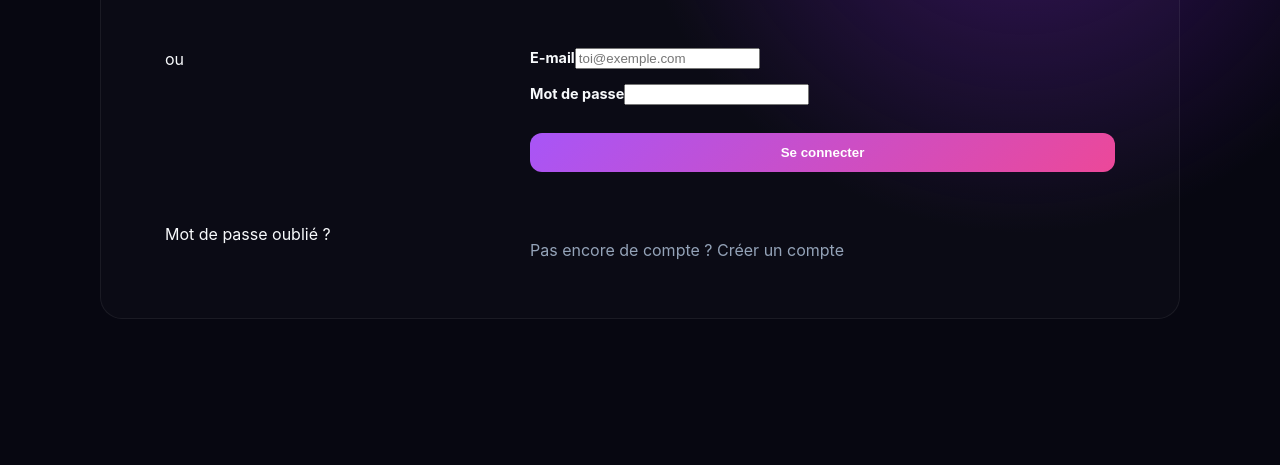
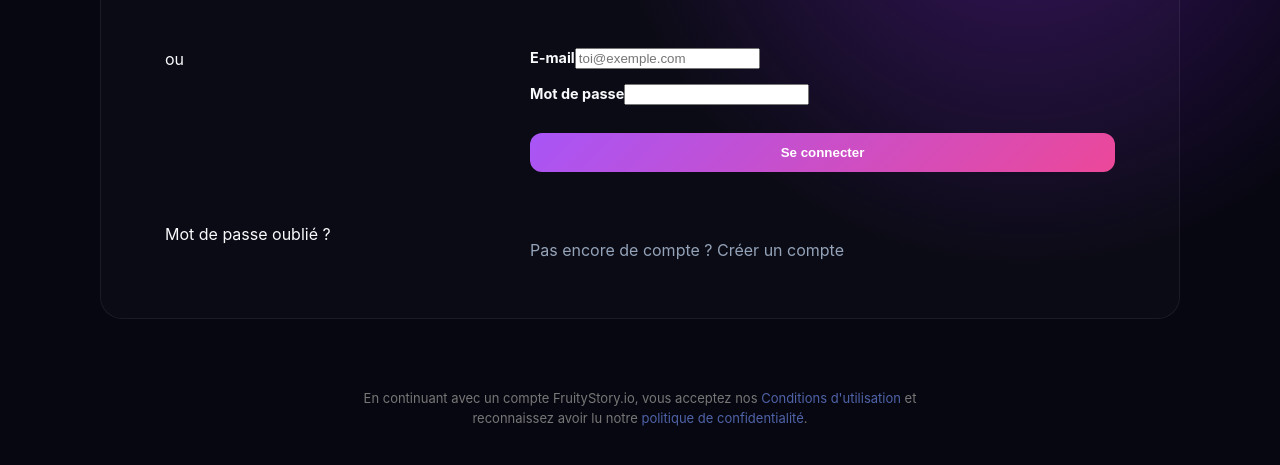
Before and after one commit to helenekoffiaya3-byte/FruityStory.io, a website: page auth.html in a window 1280 px wide. Shown: the part 217-682 px from the top of the page. Drawn offline with Linux system fonts and the light colour scheme.

Commit message:
feat: add privacy notice to login screen

```diff
--- a/auth.html
+++ b/auth.html
@@ -1 +1 @@
-<!doctype html><html lang="fr"><head><meta charset="utf-8"><meta name="viewport" content="width=device-width,initial-scale=1"><title>FruityStory.io — Connexion</title><link rel="stylesheet" href="/styles.css"><script src="https://www.google.com/recaptcha/api.js" async defer></script></head><body><main class="page auth"><div class="brand">🍓 FruityStory.io</div><section class="generator"><h1>Connexion</h1><button class="btn secondary" type="button">Continuer avec Google</button><div class="divider">ou</div><form action="#" method="post"><label>E-mail<input type="email" name="email" required placeholder="toi@exemple.com"></label><label>Mot de passe<input type="password" name="password" required></label><div class="g-recaptcha" data-sitekey="6LdQW40tAAAAAJz7jTQyDxRPKON8TxsGc254Q-mC"></div><button class="btn primary" type="submit">Se connecter</button></form><a href="#">Mot de passe oublié ?</a><p>Pas encore de compte ? <a href="#">Créer un compte</a></p></section></main></body></html>
+<!doctype html><html lang="fr"><head><meta charset="utf-8"><meta name="viewport" content="width=device-width,initial-scale=1"><title>FruityStory.io — Connexion</title><link rel="stylesheet" href="/styles.css"><script src="https://www.google.com/recaptcha/api.js" async defer></script><style>.auth-legal{margin:28px auto 0;max-width:620px;text-align:center;color:#777;font-size:13px;line-height:1.5;padding:0 18px 24px}.auth-legal a{color:#4f63a8;text-decoration:none}.auth-legal a:hover{text-decoration:underline}</style></head><body><main class="page auth"><div class="brand">🍓 FruityStory.io</div><section class="generator"><h1>Connexion</h1><button class="btn secondary" type="button">Continuer avec Google</button><div class="divider">ou</div><form action="#" method="post"><label>E-mail<input type="email" name="email" required placeholder="toi@exemple.com"></label><label>Mot de passe<input type="password" name="password" required></label><div class="g-recaptcha" data-sitekey="6LdQW40tAAAAAJz7jTQyDxRPKON8TxsGc254Q-mC"></div><button class="btn primary" type="submit">Se connecter</button></form><a href="#">Mot de passe oublié ?</a><p>Pas encore de compte ? <a href="#">Créer un compte</a></p></section><p class="auth-legal">En continuant avec un compte FruityStory.io, vous acceptez nos <a href="/settings.html">Conditions d'utilisation</a> et reconnaissez avoir lu notre <a href="/privacy-policy.html">politique de confidentialité</a>.</p></main></body></html>
```
